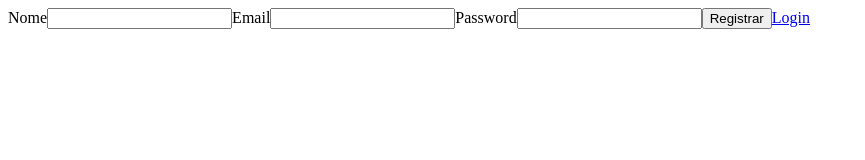
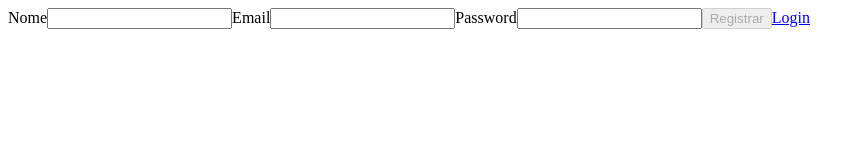
Before and after one commit to AntonioSsantana/React-countdown, a React (Vite) app: page /register in a window 1280 px wide. Shown: the top 160 px of the page, without its empty margins (0-865 px from the left). Built offline with nearby package versions, Linux system fonts and the light colour scheme.

Commit message:
feat: adiciona status de desabilitado ao botão

```diff
--- a/src/pages/Register.jsx
+++ b/src/pages/Register.jsx
@@ -3,6 +3,8 @@ import { Link } from "react-router-dom";
 
 function Register() {
   const [userCredentials, setCredentials] = useState({});
+
+  const [disableStatus, setDisableStatus] = useState(true);
 
   const onChangeFunc = ({ target }) => {
     const { name, value } = target;
@@ -63,6 +65,7 @@ function Register() {
           <button
             type="button"
             name="register-button"
+            disabled={disableStatus}
           >
             Registrar
           </button>
```
